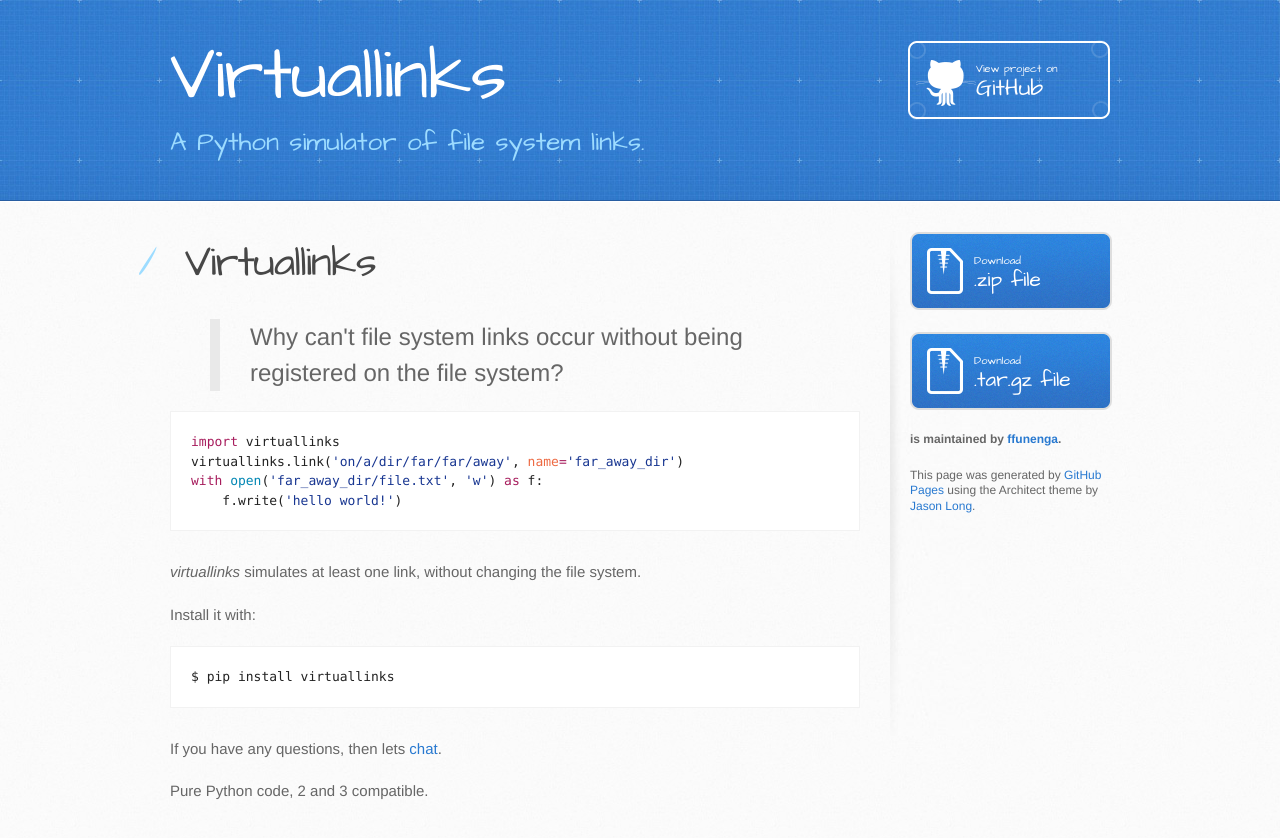
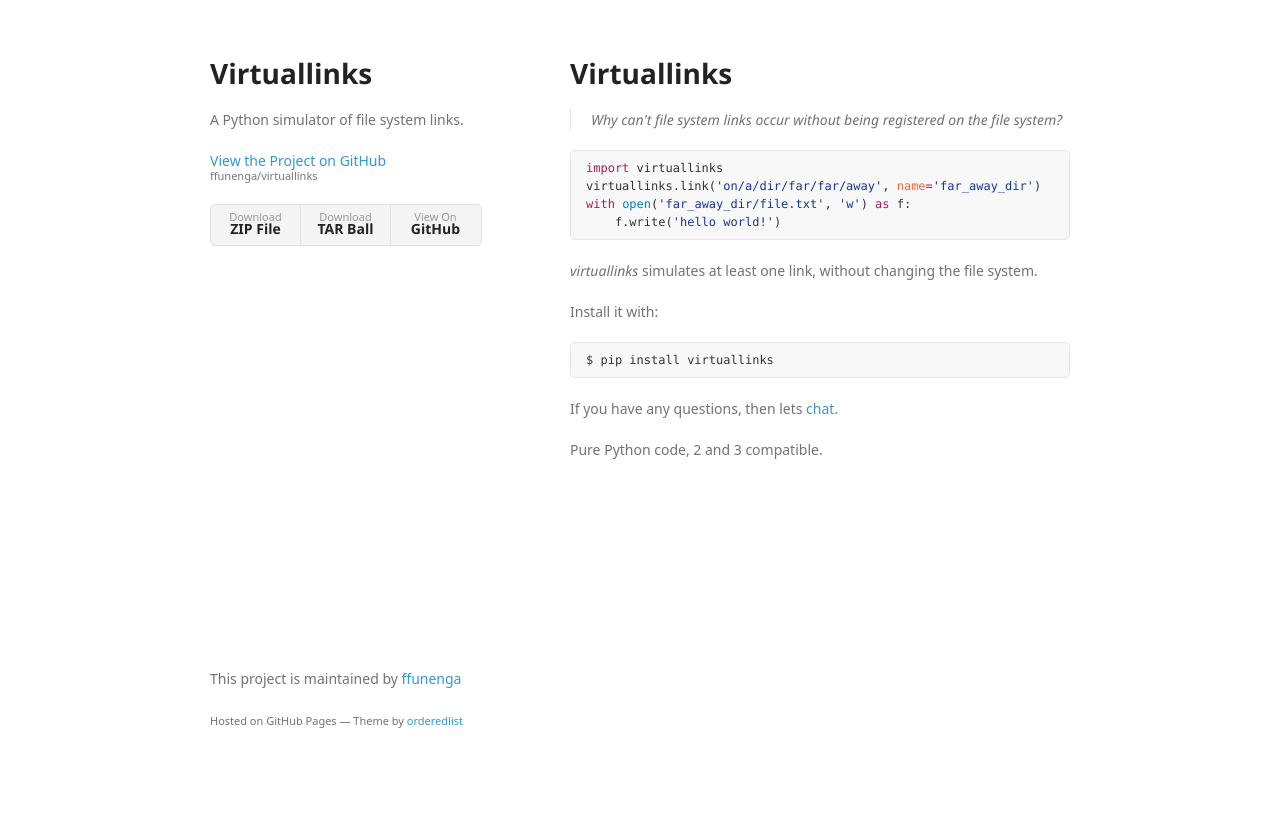
Before and after one commit to ffunenga/virtuallinks, a plain HTML site: page index.html in a window 1280 px wide. After the commit the page ends 800 px from the top, so only its background shows below. Drawn offline with Linux system fonts and the light colour scheme; a web font is replaced by a local one.

Commit message:
Create gh-pages branch via GitHub

```diff
--- a/index.html
+++ b/index.html
@@ -1,34 +1,34 @@
-<!DOCTYPE html>
+<!doctype html>
 <html>
   <head>
-    <meta charset='utf-8'>
+    <meta charset="utf-8">
     <meta http-equiv="X-UA-Compatible" content="chrome=1">
-    <meta name="viewport" content="width=device-width, initial-scale=1, maximum-scale=1">
-    <link href='https://fonts.googleapis.com/css?family=Architects+Daughter' rel='stylesheet' type='text/css'>
-    <link rel="stylesheet" type="text/css" href="stylesheets/stylesheet.css" media="screen">
-    <link rel="stylesheet" type="text/css" href="stylesheets/github-light.css" media="screen">
-    <link rel="stylesheet" type="text/css" href="stylesheets/print.css" media="print">
+    <title>Virtuallinks by ffunenga</title>
 
+    <link rel="stylesheet" href="stylesheets/styles.css">
+    <link rel="stylesheet" href="stylesheets/github-light.css">
+    <meta name="viewport" content="width=device-width">
     <!--[if lt IE 9]>
     <script src="//html5shiv.googlecode.com/svn/trunk/html5.js"></script>
     <![endif]-->
+  </head>
+  <body>
+    <div class="wrapper">
+      <header>
+        <h1>Virtuallinks</h1>
+        <p>A Python simulator of file system links.</p>
 
-    <title>Virtuallinks by ffunenga</title>
-  </head>
+        <p class="view"><a href="https://github.com/ffunenga/virtuallinks">View the Project on GitHub <small>ffunenga/virtuallinks</small></a></p>
 
-  <body>
-    <header>
-      <div class="inner">
-        <h1>Virtuallinks</h1>
-        <h2>A Python simulator of file system links.</h2>
-        <a href="https://github.com/ffunenga/virtuallinks" class="button"><small>View project on</small> GitHub</a>
-      </div>
-    </header>
 
-    <div id="content-wrapper">
-      <div class="inner clearfix">
-        <section id="main-content">
-          <h1>
+        <ul>
+          <li><a href="https://github.com/ffunenga/virtuallinks/zipball/master">Download <strong>ZIP File</strong></a></li>
+          <li><a href="https://github.com/ffunenga/virtuallinks/tarball/master">Download <strong>TAR Ball</strong></a></li>
+          <li><a href="https://github.com/ffunenga/virtuallinks">View On <strong>GitHub</strong></a></li>
+        </ul>
+      </header>
+      <section>
+        <h1>
 <a id="virtuallinks" class="anchor" href="#virtuallinks" aria-hidden="true"><span aria-hidden="true" class="octicon octicon-link"></span></a>Virtuallinks</h1>
 
 <blockquote>
@@ -49,25 +49,13 @@ virtuallinks.link(<span class="pl-s"><span class="pl-pds">'</span>on/a/dir/far/f
 <p>If you have any questions, then lets <a href="https://gitter.im/ffunenga/virtuallinks">chat</a>.</p>
 
 <p>Pure Python code, 2 and 3 compatible.</p>
-        </section>
-
-        <aside id="sidebar">
-          <a href="https://github.com/ffunenga/virtuallinks/zipball/master" class="button">
-            <small>Download</small>
-            .zip file
-          </a>
-          <a href="https://github.com/ffunenga/virtuallinks/tarball/master" class="button">
-            <small>Download</small>
-            .tar.gz file
-          </a>
-
-          <p class="repo-owner"><a href="https://github.com/ffunenga/virtuallinks"></a> is maintained by <a href="https://github.com/ffunenga">ffunenga</a>.</p>
-
-          <p>This page was generated by <a href="https://pages.github.com">GitHub Pages</a> using the Architect theme by <a href="https://twitter.com/jasonlong">Jason Long</a>.</p>
-        </aside>
-      </div>
+      </section>
+      <footer>
+        <p>This project is maintained by <a href="https://github.com/ffunenga">ffunenga</a></p>
+        <p><small>Hosted on GitHub Pages &mdash; Theme by <a href="https://github.com/orderedlist">orderedlist</a></small></p>
+      </footer>
     </div>
-
+    <script src="javascripts/scale.fix.js"></script>
 
   </body>
 </html>
--- /dev/null
+++ b/javascripts/scale.fix.js
@@ -0,0 +1,17 @@
+var metas = document.getElementsByTagName('meta');
+var i;
+if (navigator.userAgent.match(/iPhone/i)) {
+  for (i=0; i<metas.length; i++) {
+    if (metas[i].name == "viewport") {
+      metas[i].content = "width=device-width, minimum-scale=1.0, maximum-scale=1.0";
+    }
+  }
+  document.addEventListener("gesturestart", gestureStart, false);
+}
+function gestureStart() {
+  for (i=0; i<metas.length; i++) {
+    if (metas[i].name == "viewport") {
+      metas[i].content = "width=device-width, minimum-scale=0.25, maximum-scale=1.6";
+    }
+  }
+}
--- /dev/null
+++ b/stylesheets/styles.css
@@ -0,0 +1,324 @@
+@font-face {
+  font-family: 'Noto Sans';
+  font-weight: 400;
+  font-style: normal;
+  src: url('../fonts/Noto-Sans-regular/Noto-Sans-regular.eot');
+  src: url('../fonts/Noto-Sans-regular/Noto-Sans-regular.eot?#iefix') format('embedded-opentype'),
+       local('Noto Sans'),
+       local('Noto-Sans-regular'),
+       url('../fonts/Noto-Sans-regular/Noto-Sans-regular.woff2') format('woff2'),
+       url('../fonts/Noto-Sans-regular/Noto-Sans-regular.woff') format('woff'),
+       url('../fonts/Noto-Sans-regular/Noto-Sans-regular.ttf') format('truetype'),
+       url('../fonts/Noto-Sans-regular/Noto-Sans-regular.svg#NotoSans') format('svg');
+}
+
+@font-face {
+  font-family: 'Noto Sans';
+  font-weight: 700;
+  font-style: normal;
+  src: url('../fonts/Noto-Sans-700/Noto-Sans-700.eot');
+  src: url('../fonts/Noto-Sans-700/Noto-Sans-700.eot?#iefix') format('embedded-opentype'),
+       local('Noto Sans Bold'),
+       local('Noto-Sans-700'),
+       url('../fonts/Noto-Sans-700/Noto-Sans-700.woff2') format('woff2'),
+       url('../fonts/Noto-Sans-700/Noto-Sans-700.woff') format('woff'),
+       url('../fonts/Noto-Sans-700/Noto-Sans-700.ttf') format('truetype'),
+       url('../fonts/Noto-Sans-700/Noto-Sans-700.svg#NotoSans') format('svg');
+}
+
+@font-face {
+  font-family: 'Noto Sans';
+  font-weight: 400;
+  font-style: italic;
+  src: url('../fonts/Noto-Sans-italic/Noto-Sans-italic.eot');
+  src: url('../fonts/Noto-Sans-italic/Noto-Sans-italic.eot?#iefix') format('embedded-opentype'),
+       local('Noto Sans Italic'),
+       local('Noto-Sans-italic'),
+       url('../fonts/Noto-Sans-italic/Noto-Sans-italic.woff2') format('woff2'),
+       url('../fonts/Noto-Sans-italic/Noto-Sans-italic.woff') format('woff'),
+       url('../fonts/Noto-Sans-italic/Noto-Sans-italic.ttf') format('truetype'),
+       url('../fonts/Noto-Sans-italic/Noto-Sans-italic.svg#NotoSans') format('svg');
+}
+
+@font-face {
+  font-family: 'Noto Sans';
+  font-weight: 700;
+  font-style: italic;
+  src: url('../fonts/Noto-Sans-700italic/Noto-Sans-700italic.eot');
+  src: url('../fonts/Noto-Sans-700italic/Noto-Sans-700italic.eot?#iefix') format('embedded-opentype'),
+       local('Noto Sans Bold Italic'),
+       local('Noto-Sans-700italic'),
+       url('../fonts/Noto-Sans-700italic/Noto-Sans-700italic.woff2') format('woff2'),
+       url('../fonts/Noto-Sans-700italic/Noto-Sans-700italic.woff') format('woff'),
+       url('../fonts/Noto-Sans-700italic/Noto-Sans-700italic.ttf') format('truetype'),
+       url('../fonts/Noto-Sans-700italic/Noto-Sans-700italic.svg#NotoSans') format('svg');
+}
+
+body {
+  background-color: #fff;
+  padding:50px;
+  font: 14px/1.5 "Noto Sans", "Helvetica Neue", Helvetica, Arial, sans-serif;
+  color:#727272;
+  font-weight:400;
+}
+
+h1, h2, h3, h4, h5, h6 {
+  color:#222;
+  margin:0 0 20px;
+}
+
+p, ul, ol, table, pre, dl {
+  margin:0 0 20px;
+}
+
+h1, h2, h3 {
+  line-height:1.1;
+}
+
+h1 {
+  font-size:28px;
+}
+
+h2 {
+  color:#393939;
+}
+
+h3, h4, h5, h6 {
+  color:#494949;
+}
+
+a {
+  color:#39c;
+  text-decoration:none;
+}
+
+a:hover {
+  color:#069;
+}
+
+a small {
+  font-size:11px;
+  color:#777;
+  margin-top:-0.3em;
+  display:block;
+}
+
+a:hover small {
+  color:#777;
+}
+
+.wrapper {
+  width:860px;
+  margin:0 auto;
+}
+
+blockquote {
+  border-left:1px solid #e5e5e5;
+  margin:0;
+  padding:0 0 0 20px;
+  font-style:italic;
+}
+
+code, pre {
+  font-family:Monaco, Bitstream Vera Sans Mono, Lucida Console, Terminal, Consolas, Liberation Mono, DejaVu Sans Mono, Courier New, monospace;
+  color:#333;
+  font-size:12px;
+}
+
+pre {
+  padding:8px 15px;
+  background: #f8f8f8;
+  border-radius:5px;
+  border:1px solid #e5e5e5;
+  overflow-x: auto;
+}
+
+table {
+  width:100%;
+  border-collapse:collapse;
+}
+
+th, td {
+  text-align:left;
+  padding:5px 10px;
+  border-bottom:1px solid #e5e5e5;
+}
+
+dt {
+  color:#444;
+  font-weight:700;
+}
+
+th {
+  color:#444;
+}
+
+img {
+  max-width:100%;
+}
+
+header {
+  width:270px;
+  float:left;
+  position:fixed;
+  -webkit-font-smoothing:subpixel-antialiased;
+}
+
+header ul {
+  list-style:none;
+  height:40px;
+  padding:0;
+  background: #f4f4f4;
+  border-radius:5px;
+  border:1px solid #e0e0e0;
+  width:270px;
+}
+
+header li {
+  width:89px;
+  float:left;
+  border-right:1px solid #e0e0e0;
+  height:40px;
+}
+
+header li:first-child a {
+  border-radius:5px 0 0 5px;
+}
+
+header li:last-child a {
+  border-radius:0 5px 5px 0;
+}
+
+header ul a {
+  line-height:1;
+  font-size:11px;
+  color:#999;
+  display:block;
+  text-align:center;
+  padding-top:6px;
+  height:34px;
+}
+
+header ul a:hover {
+  color:#999;
+}
+
+header ul a:active {
+  background-color:#f0f0f0;
+}
+
+strong {
+  color:#222;
+  font-weight:700;
+}
+
+header ul li + li + li {
+  border-right:none;
+  width:89px;
+}
+
+header ul a strong {
+  font-size:14px;
+  display:block;
+  color:#222;
+}
+
+section {
+  width:500px;
+  float:right;
+  padding-bottom:50px;
+}
+
+small {
+  font-size:11px;
+}
+
+hr {
+  border:0;
+  background:#e5e5e5;
+  height:1px;
+  margin:0 0 20px;
+}
+
+footer {
+  width:270px;
+  float:left;
+  position:fixed;
+  bottom:50px;
+  -webkit-font-smoothing:subpixel-antialiased;
+}
+
+@media print, screen and (max-width: 960px) {
+
+  div.wrapper {
+    width:auto;
+    margin:0;
+  }
+
+  header, section, footer {
+    float:none;
+    position:static;
+    width:auto;
+  }
+
+  header {
+    padding-right:320px;
+  }
+
+  section {
+    border:1px solid #e5e5e5;
+    border-width:1px 0;
+    padding:20px 0;
+    margin:0 0 20px;
+  }
+
+  header a small {
+    display:inline;
+  }
+
+  header ul {
+    position:absolute;
+    right:50px;
+    top:52px;
+  }
+}
+
+@media print, screen and (max-width: 720px) {
+  body {
+    word-wrap:break-word;
+  }
+
+  header {
+    padding:0;
+  }
+
+  header ul, header p.view {
+    position:static;
+  }
+
+  pre, code {
+    word-wrap:normal;
+  }
+}
+
+@media print, screen and (max-width: 480px) {
+  body {
+    padding:15px;
+  }
+
+  header ul {
+    width:99%;
+  }
+
+  header li, header ul li + li + li {
+    width:33%;
+  }
+}
+
+@media print {
+  body {
+    padding:0.4in;
+    font-size:12pt;
+    color:#444;
+  }
+}
```
